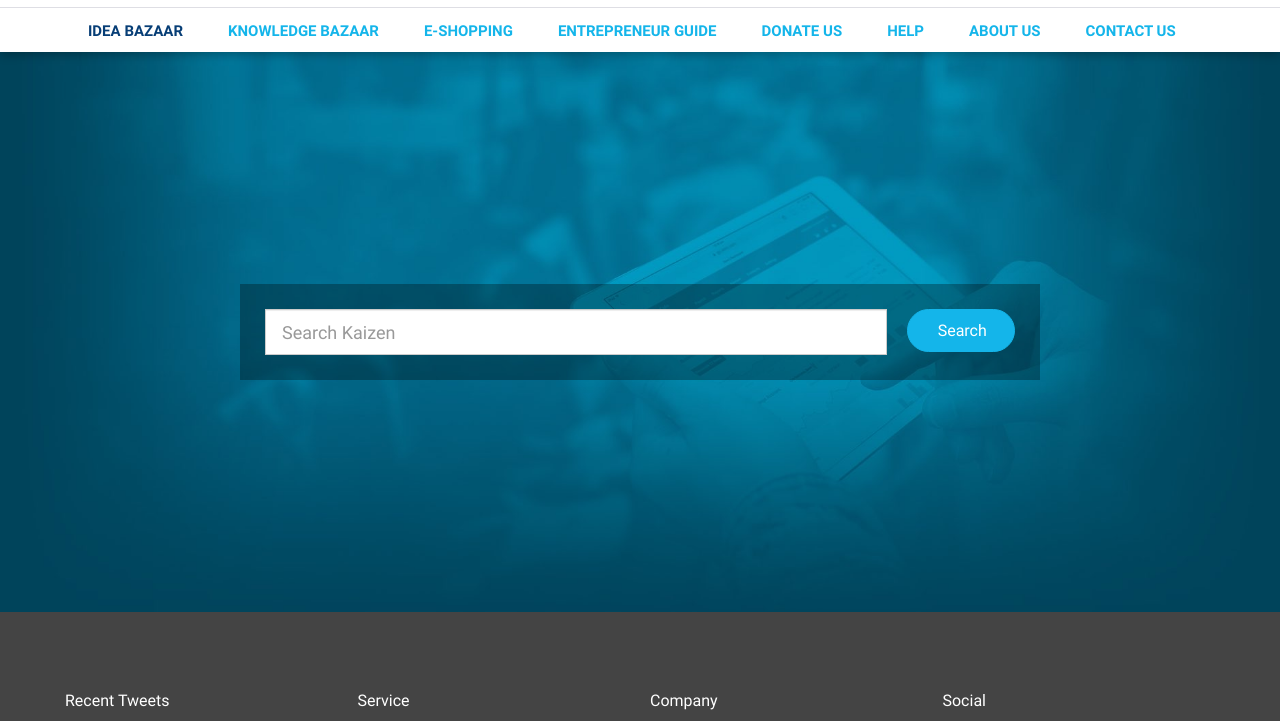
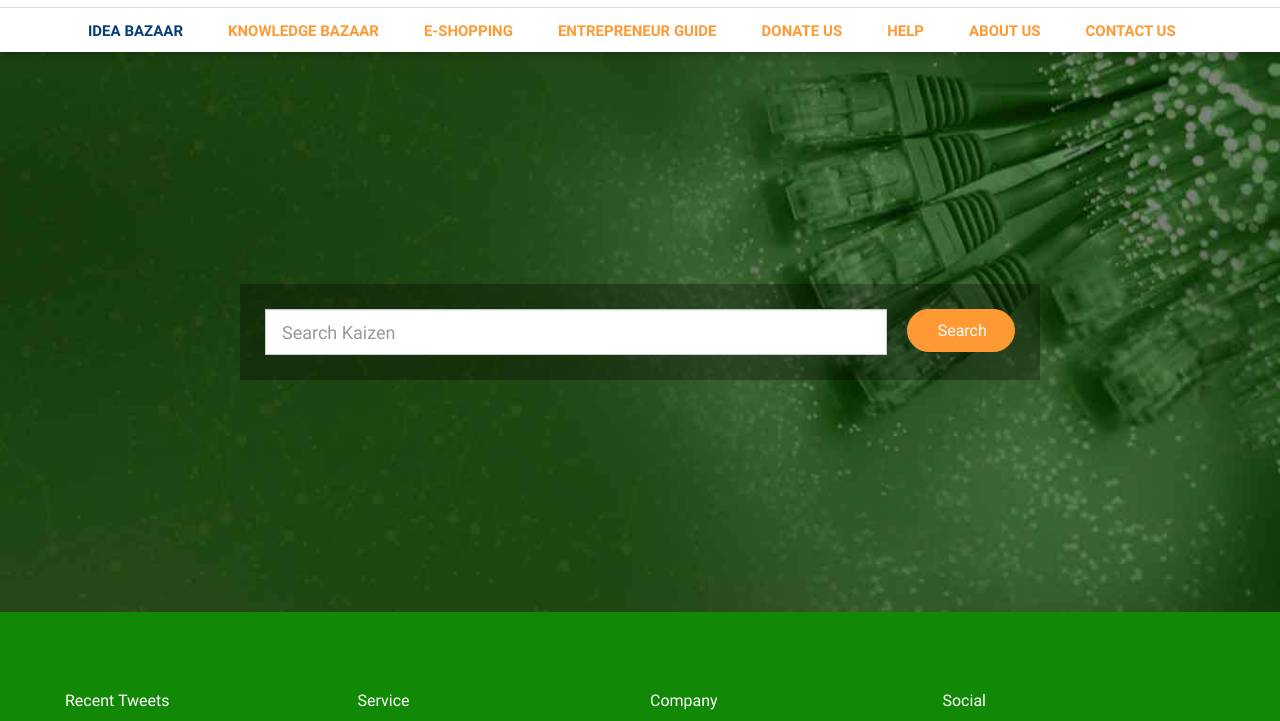
Before and after one commit to technishant/kaizen-Html, a plain HTML site: page kaizankhazana/index.html in a window 1280 px wide. Shown: the part 43-764 px from the top of the page. Drawn offline with Linux system fonts and the light colour scheme.

Commit message:
Css chnages merged

```diff
--- a/kaizankhazana/assets/css/global.css
+++ b/kaizankhazana/assets/css/global.css
@@ -12,7 +12,7 @@ html, body { font-family: 'robotoregular', sans-serif; }
 .col-5 { width: 20%; }
 
 .height-100 { height: 100%; }
-.display-table { display: table; width: 100%; text-align: center; }
+.display-table { display: table; width: 100%; text-align: center; height: 100%; }
 .display-table-cell { vertical-align: middle; display: table-cell; }
 
 .width-full { width: 100%; }
@@ -206,13 +206,15 @@ html, body { font-family: 'robotoregular', sans-serif; }
 .admin-panel li.seprator { margin: 0 5px; width: 1px; height: 30px; text-align: center; line-height: 30px; }
 .admin-panel li.seprator span { display: inline-block; width: 1px; vertical-align: middle; height: 20px; background-color: #708d08; }
 
-.siderBox { padding: 50px 60px 80px; overflow: hidden; background: #6fc400; position: relative; background: url(../images/sliderbg.jpg) center center no-repeat; background-size: cover; }
-.siderBox h3 { margin: 0px 0 20px; font-size: 30px; text-transform: none; text-align: center; color: #fff; }
-.siderBox .frames { margin-top: 15px; width: 100%; }
+.siderBox { padding: 50px 60px 40px; overflow: hidden; background: #6fc400; position: relative; background: url(../images/sliderbg.jpg) center center no-repeat; background-size: cover; }
+.siderBox h3, .siderBox p { margin: 0px; text-transform: none; text-align: center; color: #fff; }
+.siderBox .frames { margin: 20px 0 0; overflow: hidden; width: 100%; position: relative; }
+.siderBox .frames .overlay { padding: 0 15px; opacity: 0; top: -100px; transition: all 0.3s; -webkit-transition: all 0.3s;  }
+.siderBox .frames:hover .overlay { opacity: 1; top: 0; }
 .siderBox .frames img { width: 100%; }
-.siderBox .owl-next, .siderBox .owl-prev { position: absolute; font-size: 12px; text-transform: uppercase; color: #6fc400; top: 50%; transition: all 0.3s; -webkit-transition: all 0.3s; left: -120px; height: 50px; width: 50px; border: 1px solid #6fc400; text-align: center; line-height: 48px;  background: #fff; }
+.siderBox .owl-next, .siderBox .owl-prev { position: absolute; font-size: 12px; text-transform: uppercase; border-radius: 50%; -webkit-border-radius: 50%; color: #14b5ea; top: 50%; transition: all 0.3s; -webkit-transition: all 0.3s; left: -120px; height: 50px; width: 50px; border: 1px solid #14b5ea; text-align: center; line-height: 48px;  background: #fff; }
 .siderBox .owl-next { left: auto; right: -120px; }
-.siderBox .owl-next:hover, .siderBox .owl-prev:hover { background: #6fc400; color: #fff; border-color: #fff; }
+.siderBox .owl-next:hover, .siderBox .owl-prev:hover { background: #14b5ea; color: #fff; border-color: #fff; }
 .siderBox:hover .owl-prev { left: -55px; }
 .siderBox:hover .owl-next { right: -55px; }
 .siderBox .overlay { position: absolute; left: 0; top: 0; width: 100%; height: 100%; background: rgba(0,0,0,0.7); }
--- a/kaizankhazana/assets/css/master.css
+++ b/kaizankhazana/assets/css/master.css
@@ -3,7 +3,7 @@
 @import "owl.carousel.css";
 
 @import "bootstrap.css";
-@import "global.css";
+@import "global-flag.css";
 /*
 @import "global-saffron.css";
 @import "global-green.css";*/
```
